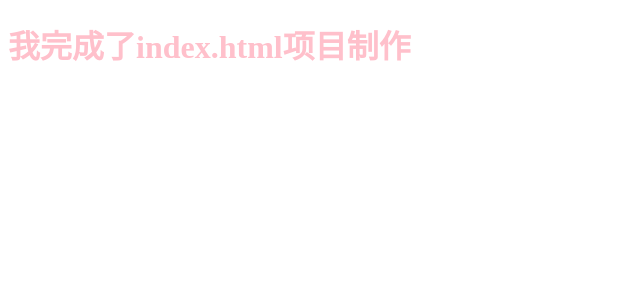
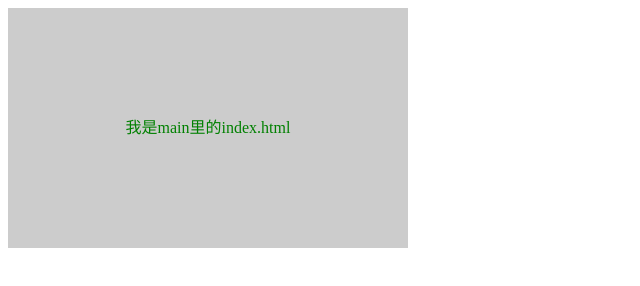
Before and after one commit to DuanWoWanFanQian/shh_ceshi, a plain HTML site: page index.html in a window 1280 px wide. Shown: the whole page, without its empty margins (0-640 px from the left). Drawn offline with Linux system fonts and the light colour scheme.

Commit message:
完成了

```diff
--- a/index.html
+++ b/index.html
@@ -7,14 +7,19 @@
     <meta name="viewport" content="width=device-width, initial-scale=1.0">
     <title>Document</title>
     <style>
-        h1 {
-            color: pink;
+        div {
+            width: 400px;
+            height: 240px;
+            background-color: #ccc;
+            color: green;
+            text-align: center;
+            line-height: 240px;
         }
     </style>
 </head>
 
 <body>
-    <h1>我完成了index.html项目制作</h1>
+    <div>我是main里的index.html</div>
 </body>
 
 </html>
```
